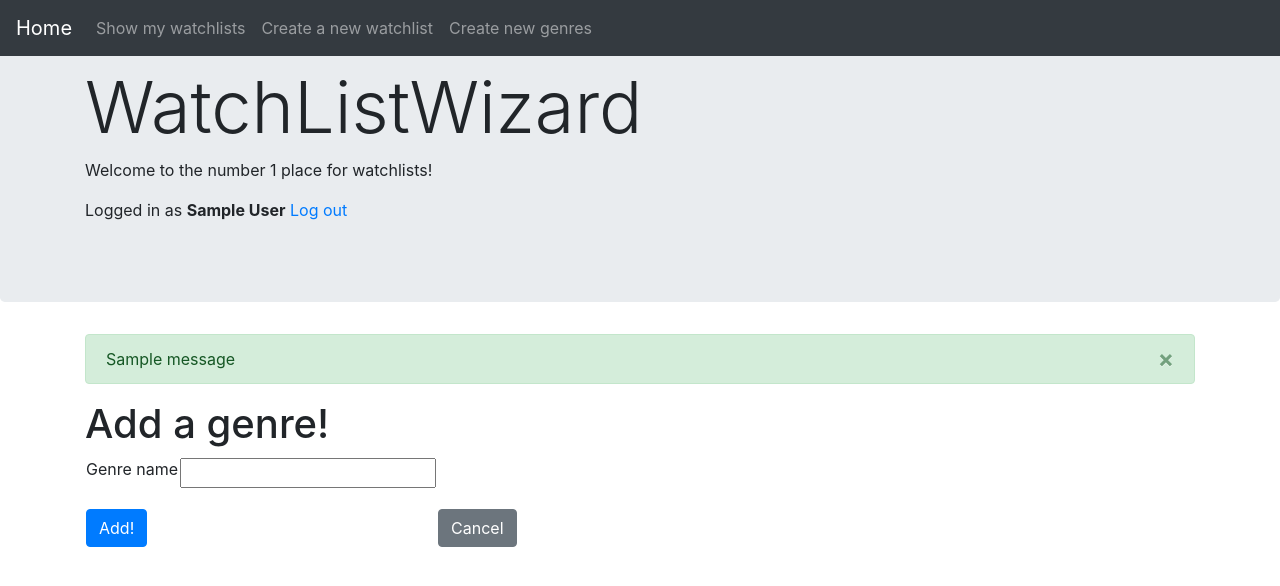
After one commit to skoskipaa/Katselulista, a Flask app: page /genres/new in a window 1280 px wide. The commit adds this page. Shown: the top 586 px of the page. Run offline with Flask 2, Linux system fonts and the light colour scheme; a user stored in the database is signed in; tables that the repository leaves empty hold one stand-in row (values such as "Sample post"); one stand-in notice (Sample message) is shown; some libraries are stand-ins or nearby versions.

Commit message:
Lisätty Genrejen lisäystoiminto ja many-to-many -yhteys content_genre

```diff
--- a/application/__init__.py
+++ b/application/__init__.py
@@ -29,6 +29,9 @@ from application.auth import views
 from application.content import models
 from application.content import views
 
+from application.genres import models
+from application.genres import views
+
 from application.auth.models import User
 from os import urandom
 app.config["SECRET_KEY"] = urandom(32)
--- /dev/null
+++ b/application/genres/forms.py
@@ -0,0 +1,8 @@
+from flask_wtf import FlaskForm
+from wtforms import StringField, validators
+
+class GenreForm(FlaskForm):
+    name = StringField("Genre name", [validators.Length(min=1, max=50)])
+
+    class Meta:
+        csrf = False
--- /dev/null
+++ b/application/genres/views.py
@@ -0,0 +1,36 @@
+from application import app, db
+from flask import render_template, request, redirect, url_for, flash
+from flask_login import login_required, current_user
+
+from application.genres.models import Genre
+from application.genres.forms import GenreForm
+
+@app.route("/genres")
+@login_required
+def genres_index():
+    genrelist = Genre.query.all()
+    return render_template("genres/list.html", genrelist = genrelist)
+
+
+@app.route("/genres", methods=["POST"])
+@login_required
+def genres_create():
+    form = GenreForm(request.form)
+
+    if not form.validate():
+        flash("Please, check your input...", category="warning")
+        return render_template("genres/new.html", form = form)
+
+    name = form.name.data
+
+    g = Genre(name)
+
+    db.session().add(g)
+    db.session().commit()
+
+    return redirect(url_for("genres_index"))
+
+@app.route("/genres/new")
+@login_required
+def genres_form():
+    return render_template("genres/new.html", form = GenreForm())
--- a/application/templates/content/list.html
+++ b/application/templates/content/list.html
@@ -24,7 +24,7 @@
     <tr>
         <th>Name</th>
         <th>Length</th>
-        <th>Category</th>
+        <th>Genre</th>
         <th>Content provider</th>
         <th></th>
         <th></th>
@@ -33,7 +33,9 @@
     <tr>
         <td>{{ item.name }}</td>
         <td>{{ item.length }}</td>
-        <td>{{ item.category }}</td>
+        <td> {% for genre in item.category %}
+            <body>{{ genre.name }}</body>
+          {% endfor %}</td>
         <td>{{ item.cdn }}</td>
         <td><a href="{{ url_for('content_update', content_id=item.id) }}" class="btn btn-default pull-right">Edit</a></td>
         <td>
--- /dev/null
+++ b/application/templates/genres/new.html
@@ -0,0 +1,35 @@
+{% extends "layout.html" %}
+
+{% block body %}
+<h1>Add a genre!</h1>
+<form method="POST" action="{{ url_for('genres_create') }}">
+  <div class="form-group">
+    <table>
+      <tr>
+        <td>
+          {{ form.name.label }}
+        </td>
+        <td>
+          {{ form.name }}
+        </td>
+      </tr>
+        <td>
+          <ul>
+            {% for error in form.name.errors %}
+              <li>{{ error }}</li>
+            {% endfor %}
+          </ul>
+        </td>
+      <tr>
+        <td colspan="2">
+          <button type="submit" class="btn btn-primary">Add!</button>
+        </td>
+        <td colspan="2">
+          <a href="{{ url_for('genres_index') }}" id="cancel" name="cancel" class="btn btn-secondary">Cancel</a>
+        </td>
+      </tr>
+    </table>
+  </div>
+</form>
+
+{% endblock %}
--- a/application/templates/layout.html
+++ b/application/templates/layout.html
@@ -22,7 +22,10 @@
             <a class="nav-link" href="{{ url_for('lists_index') }}">Show my watchlists</a>
           </li>
           <li class="nav-item">
-            <a class="nav-link" href="{{ url_for('lists_form') }}">Add a new list</a>
+            <a class="nav-link" href="{{ url_for('lists_form') }}">Create a new watchlist</a>
+          </li>
+          <li class="nav-item">
+            <a class="nav-link" href="{{ url_for('genres_index') }}">Create new genres</a>
           </li>
         </ul>
       </div>
@@ -53,7 +56,7 @@
             {% for category, message in messages %}
               <div class="alert alert-{{ category }} alert-dismissible" role="alert">
               <button type="button" class="close" data-dismiss="alert" aria-label="Close"><span aria-hidden="true">&times;</span></button>
-              <!-- <strong>Title</strong> --> {{ message }}
+              {{ message }}
               </div>
             {% endfor %}
           {% endif %}
```
Also changed, not shown: application/content/forms.py (+13 -3 lines), application/content/models.py (+7 -3 lines), application/content/views.py (+7 -2 lines), application/genres/models.py (added, +8 -0 lines), application/templates/genres/list.html (added, +15 -0 lines), application/genres/__init__.py (added).
